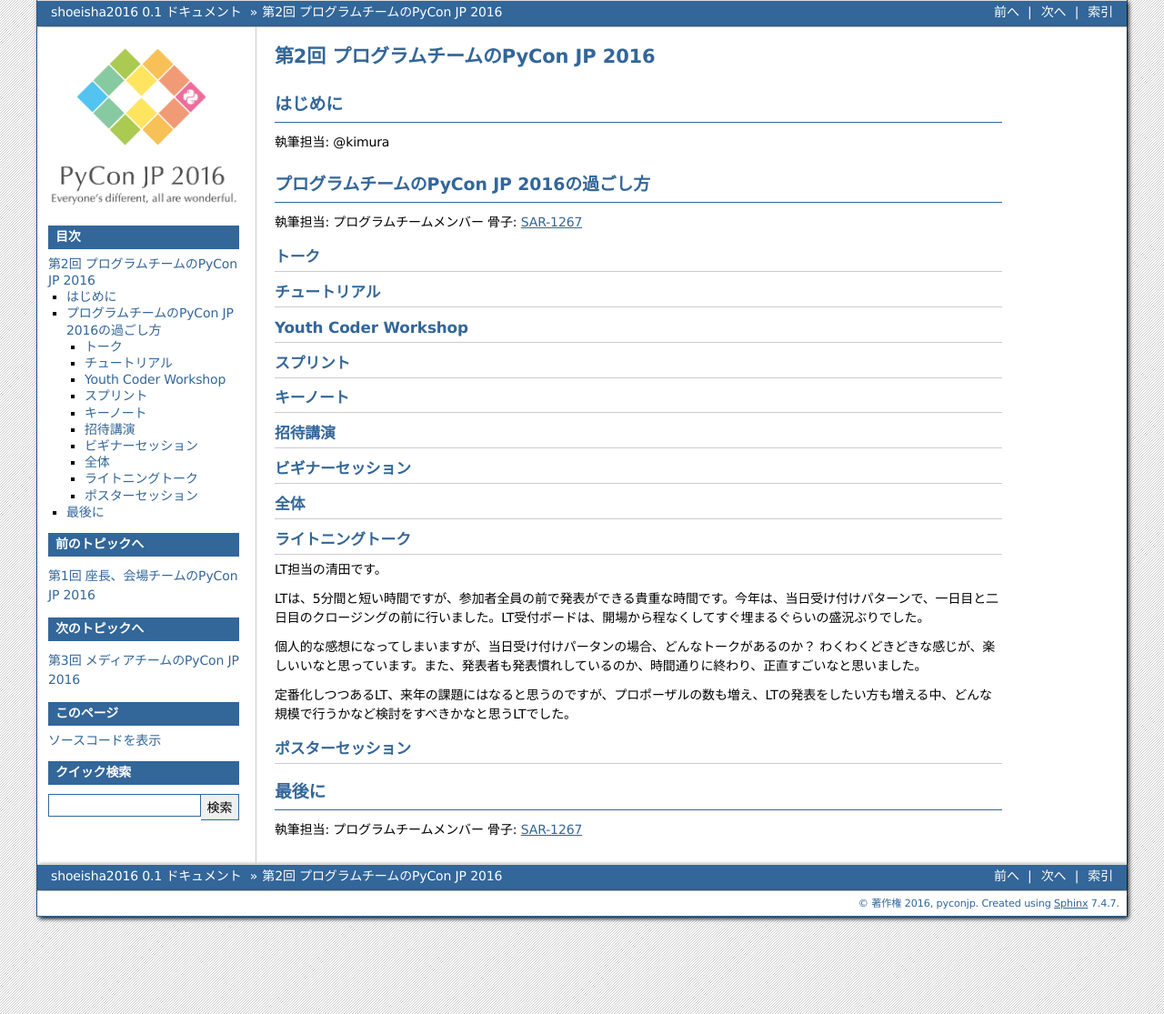
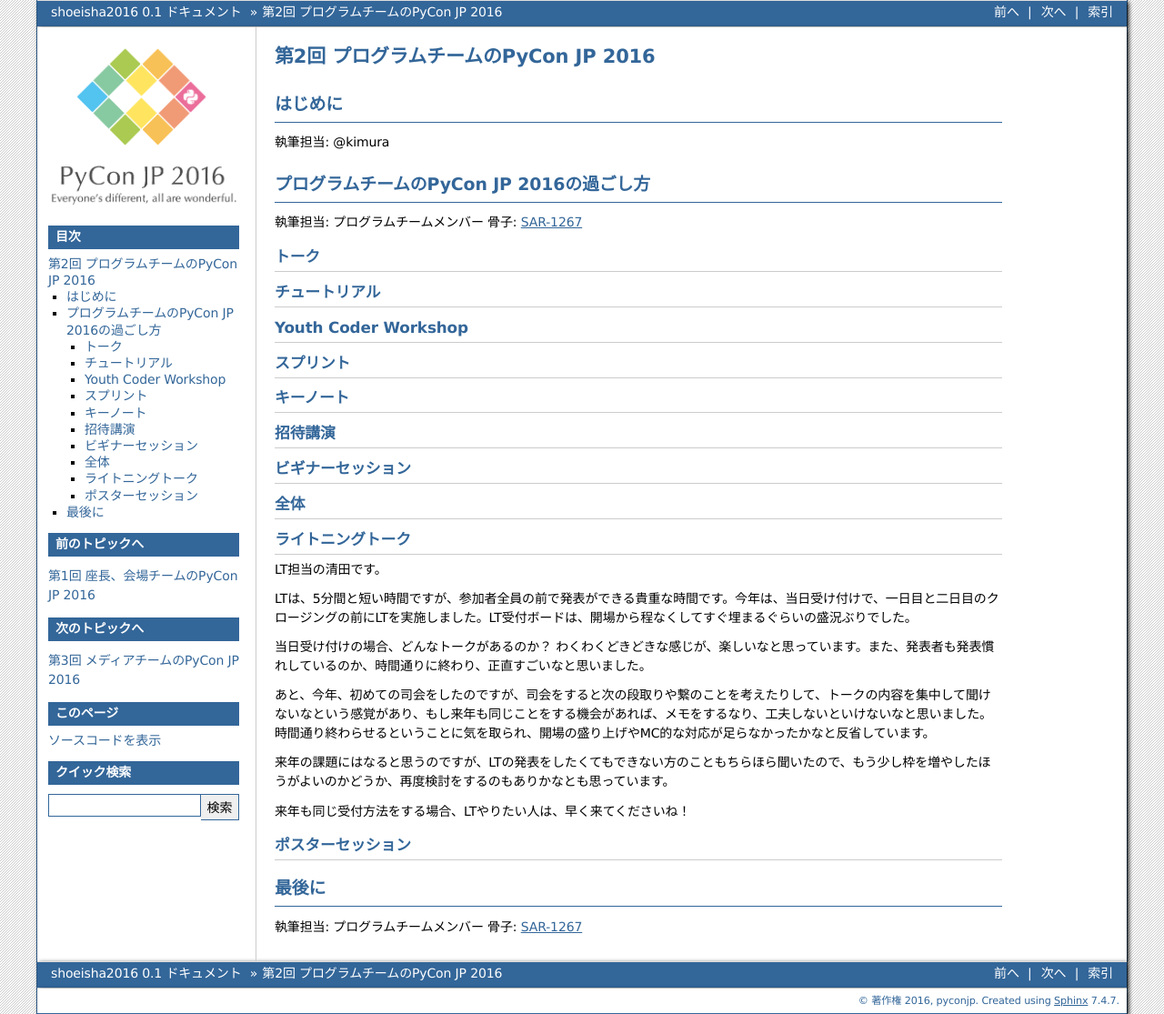
Before and after one commit to pyconjp/shoeisha2016, a Sphinx documentation site: the page built from source/afterreport_02_program.rst, in a window 1280 px wide. Shown: the whole page at 91% size. Built offline with Sphinx 7.4.7, drawn with Linux system fonts in a browser that asks for light colours.

Commit message:
LTのレポート再度修正をした。

```diff
--- a/source/afterreport_02_program.rst
+++ b/source/afterreport_02_program.rst
@@ -50,11 +50,15 @@ Youth Coder Workshop
 
 LT担当の清田です。
 
-LTは、5分間と短い時間ですが、参加者全員の前で発表ができる貴重な時間です。今年は、当日受け付けパターンで、一日目と二日目のクロージングの前に行いました。LT受付ボードは、開場から程なくしてすぐ埋まるぐらいの盛況ぶりでした。
+LTは、5分間と短い時間ですが、参加者全員の前で発表ができる貴重な時間です。今年は、当日受け付けで、一日目と二日目のクロージングの前にLTを実施しました。LT受付ボードは、開場から程なくしてすぐ埋まるぐらいの盛況ぶりでした。
 
-個人的な感想になってしまいますが、当日受け付けパータンの場合、どんなトークがあるのか？ わくわくどきどきな感じが、楽しいいなと思っています。また、発表者も発表慣れしているのか、時間通りに終わり、正直すごいなと思いました。
+当日受け付けの場合、どんなトークがあるのか？ わくわくどきどきな感じが、楽しいなと思っています。また、発表者も発表慣れしているのか、時間通りに終わり、正直すごいなと思いました。
 
-定番化しつつあるLT、来年の課題にはなると思うのですが、プロポーザルの数も増え、LTの発表をしたい方も増える中、どんな規模で行うかなど検討をすべきかなと思うLTでした。
+あと、今年、初めての司会をしたのですが、司会をすると次の段取りや繋のことを考えたりして、トークの内容を集中して聞けないなという感覚があり、もし来年も同じことをする機会があれば、メモをするなり、工夫しないといけないなと思いました。時間通り終わらせるということに気を取られ、開場の盛り上げやMC的な対応が足らなかったかなと反省しています。
+
+来年の課題にはなると思うのですが、LTの発表をしたくてもできない方のこともちらほら聞いたので、もう少し枠を増やしたほうがよいのかどうか、再度検討をするのもありかなとも思っています。
+
+来年も同じ受付方法をする場合、LTやりたい人は、早く来てくださいね！
 
 
 ポスターセッション
```
